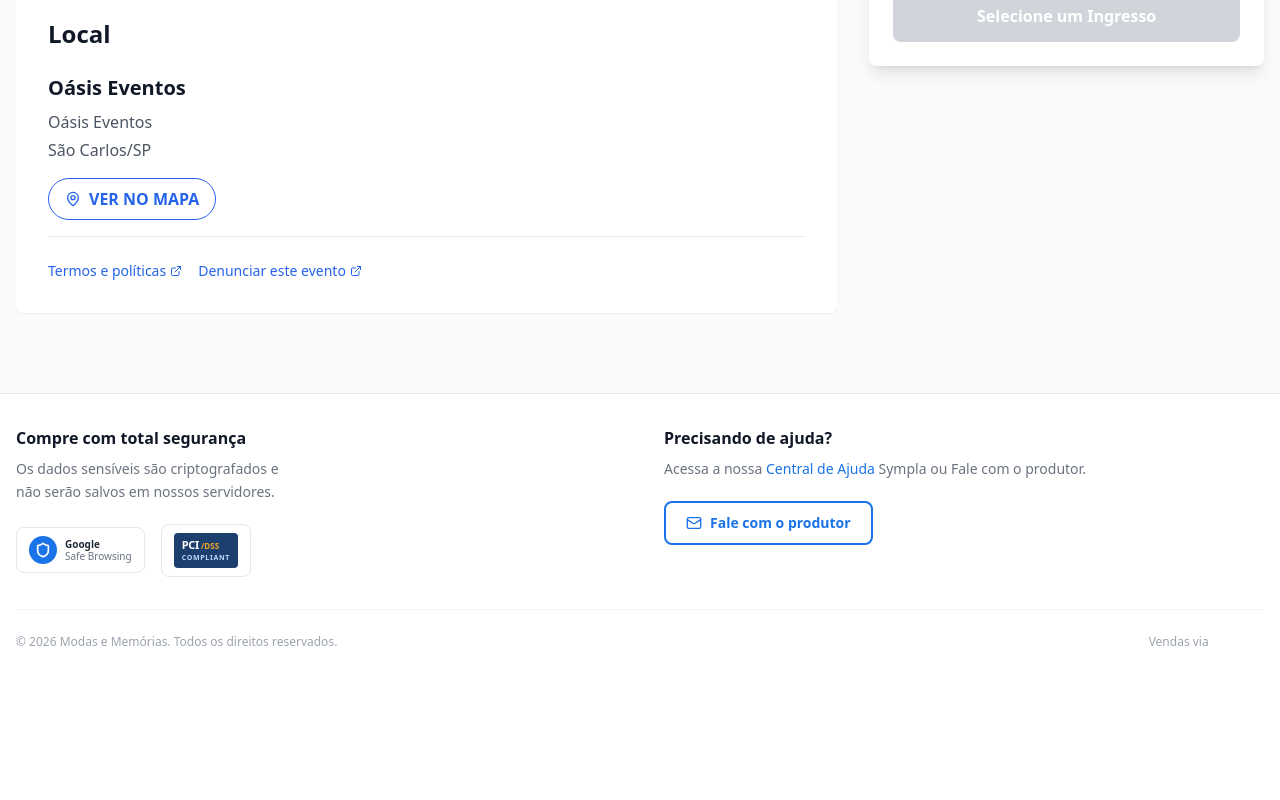
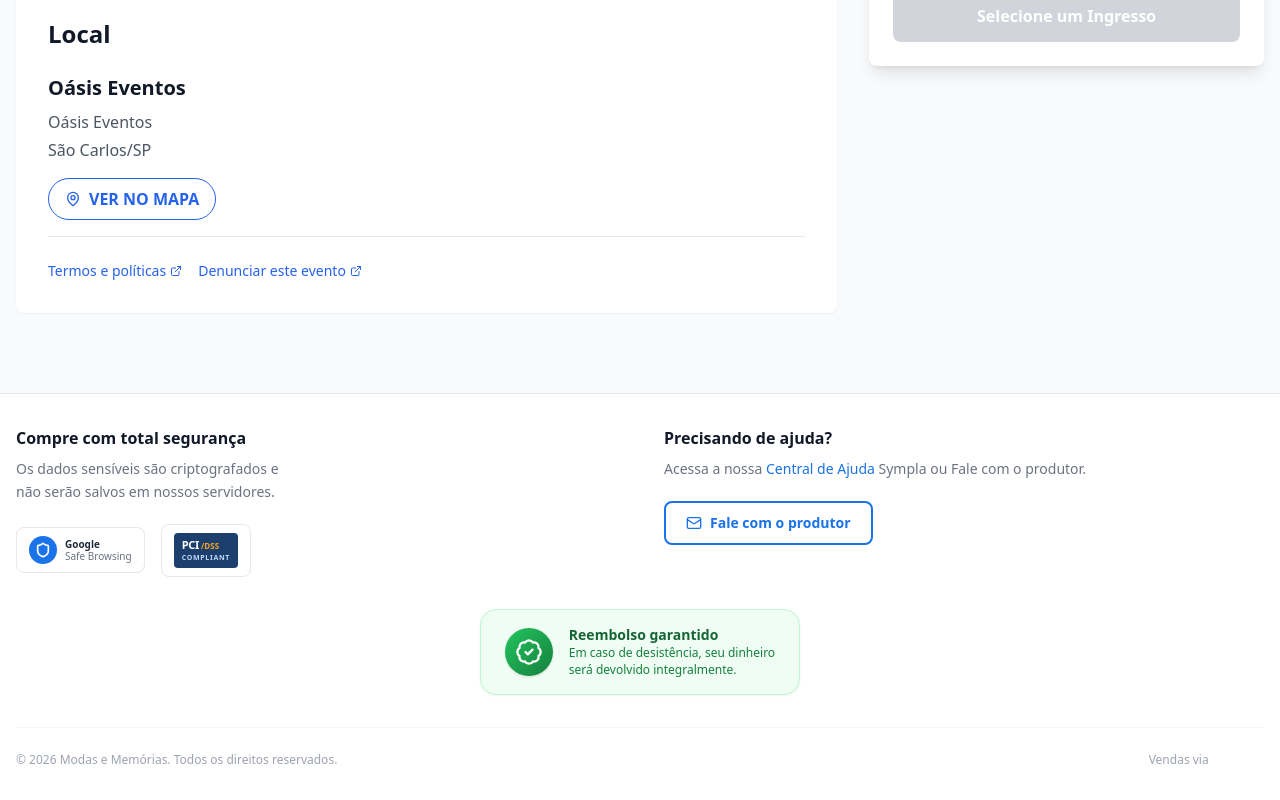
Before and after one commit to rossiusdt/modasememoriasscarlos, a React (Vite) app: page / in a window 1280 px wide. Shown: the part 1055-1855 px from the top of the page. Before the commit the page ends 1737 px from the top, so only its background shows below. Built offline with nearby package versions, Linux system fonts and the light colour scheme; no server answers.

Commit message:
Add refund seal to footer

```diff
--- a/src/components/Footer.tsx
+++ b/src/components/Footer.tsx
@@ -1,4 +1,4 @@
-import { Shield, Mail, ExternalLink } from 'lucide-react';
+import { Shield, Mail, BadgeCheck } from 'lucide-react';
 
 export default function Footer() {
   return (
@@ -66,6 +66,21 @@ export default function Footer() {
 
         </div>
 
+        {/* Selo de reembolso */}
+        <div className="mt-8 flex justify-center">
+          <div className="inline-flex items-center gap-4 bg-green-50 border border-green-200 rounded-2xl px-6 py-4 shadow-sm">
+            <div className="w-12 h-12 rounded-full bg-gradient-to-br from-green-500 to-green-700 flex items-center justify-center flex-shrink-0 shadow">
+              <BadgeCheck className="w-7 h-7 text-white" strokeWidth={2} />
+            </div>
+            <div>
+              <p className="text-sm font-bold text-green-800 leading-tight">Reembolso garantido</p>
+              <p className="text-xs text-green-700 mt-0.5 leading-snug">
+                Em caso de desistência, seu dinheiro<br className="hidden sm:block" /> será devolvido integralmente.
+              </p>
+            </div>
+          </div>
+        </div>
+
         {/* Bottom bar */}
         <div className="mt-8 pt-6 border-t border-gray-100 flex flex-col sm:flex-row items-center justify-between gap-3 text-xs text-gray-400">
           <p>© {new Date().getFullYear()} Modas e Memórias. Todos os direitos reservados.</p>
```
